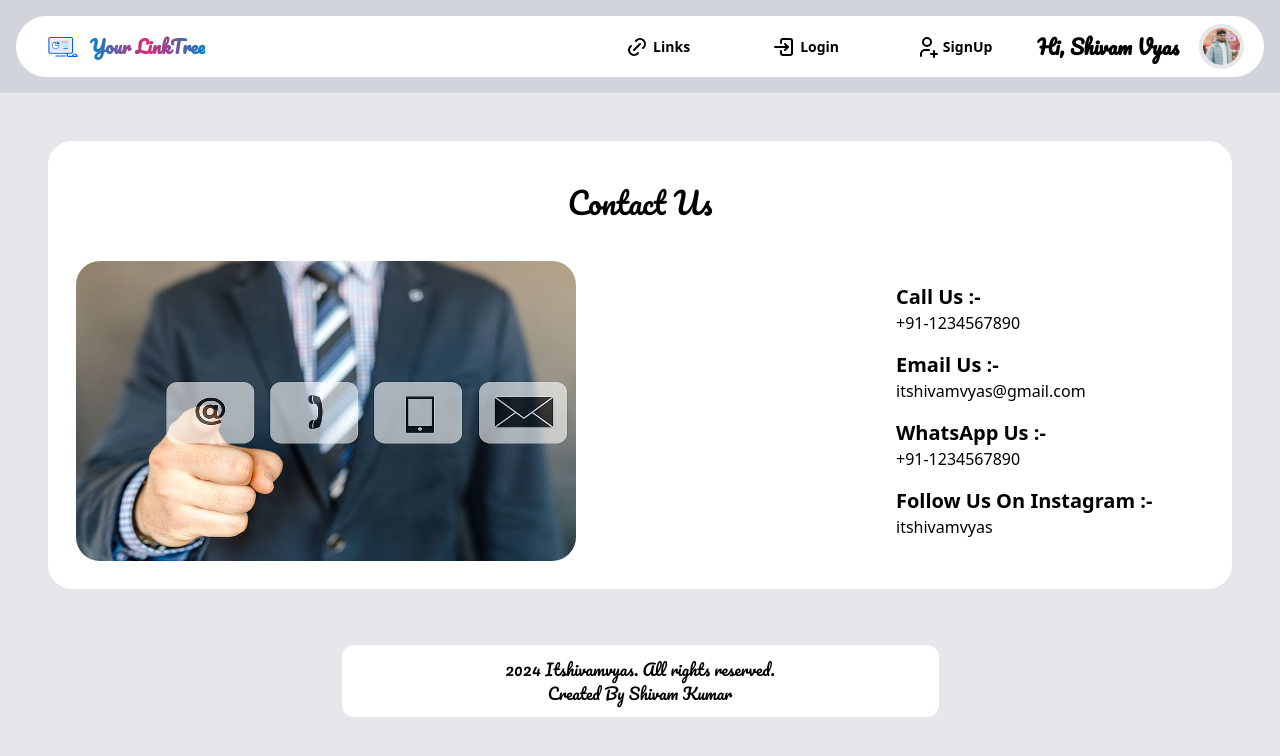
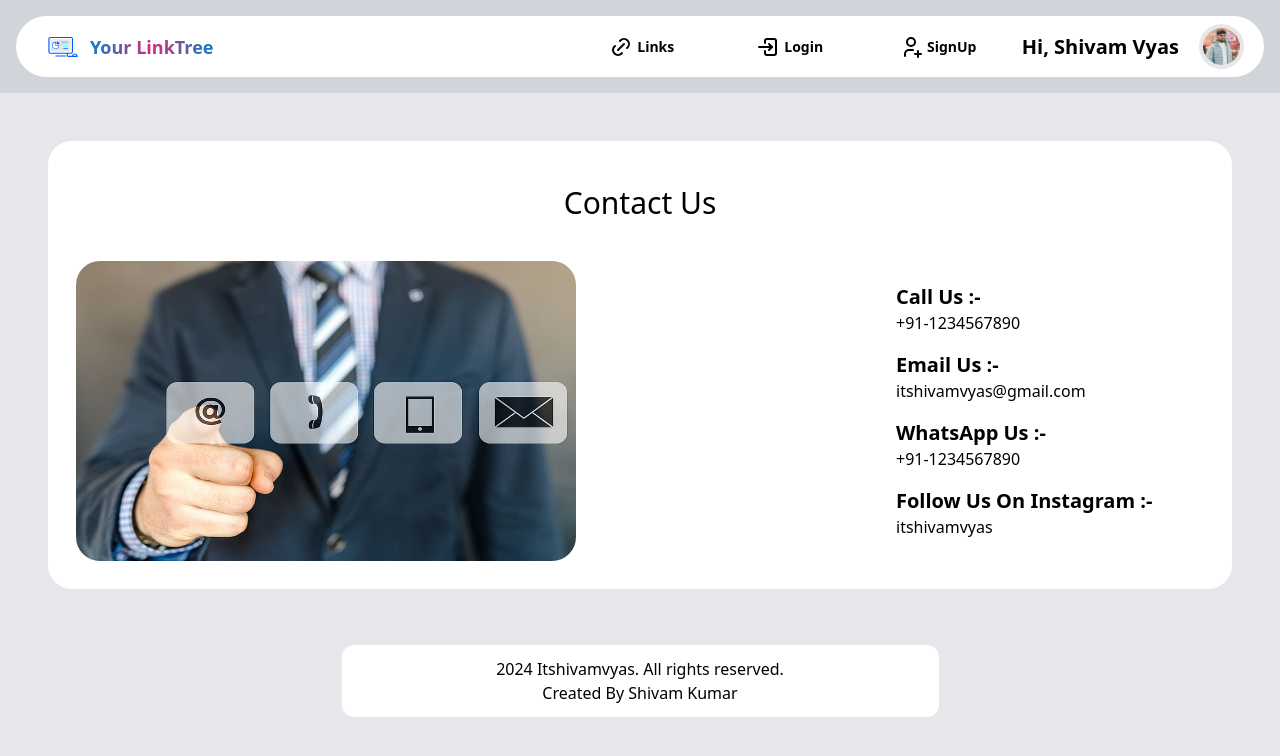
Before and after one commit to itshivamvyas/linktreeProject, a React (Vite) app: page /contact-us in a window 1280 px wide. Shown: the top 756 px of the page. Built offline with nearby package versions, Linux system fonts and the light colour scheme.

Commit message:
Update Font

```diff
--- a/src/Pages/AboutUs.jsx
+++ b/src/Pages/AboutUs.jsx
@@ -8,7 +8,7 @@ function AboutUs() {
     <div>
       <div className="mb-2 p-6">
         <div className="bg-white p-5 flex flex-col gap-3 rounded-3xl">
-          <div className="p-4 text-3xl text-center font-pacifico">About Us</div>
+          <div className="p-4 text-3xl text-center">About Us</div>
           <div>
             <span className="font-semibold text-xl">
               Linktree: Your All-in-One Bio Link
--- a/src/Pages/ContactUs.jsx
+++ b/src/Pages/ContactUs.jsx
@@ -5,7 +5,7 @@ function ContactUs() {
     <div>
       <div className="mb-2 p-12">
         <div className="bg-white p-7 flex flex-col gap-6 rounded-3xl">
-        <div className="p-4 text-3xl text-center font-pacifico">Contact Us</div>
+        <div className="p-4 text-3xl text-center">Contact Us</div>
         <div className="flex flex-row gap-80">
         <div><img src="./contactus.jpg" alt="" className="w-[500px] h-[300px] rounded-3xl"/></div>
         <div className="flex flex-col justify-center items-start gap-4">
--- a/src/components/Footer/Footer.jsx
+++ b/src/components/Footer/Footer.jsx
@@ -2,7 +2,7 @@ import React from 'react'
 
 function Footer() {
   return (
-    <div className='flex flex-col items-center max-w-[597px] mx-auto p-3 bg-white rounded-xl font-pacifico mb-3'>
+    <div className='flex flex-col items-center max-w-[597px] mx-auto p-3 bg-white rounded-xl mb-3'>
       <div>2024 Itshivamvyas. All rights reserved.</div>
       <div>Created By Shivam Kumar</div>
     </div>
--- a/src/components/Header/Header.jsx
+++ b/src/components/Header/Header.jsx
@@ -83,7 +83,7 @@ function Header() {
               />
             </svg>
           </li>
-          <li className="text-center font-bold cursor-pointer bg-gradient-to-r from-sky-600 via-pink-600 to-sky-600 bg-clip-text text-transparent font-pacifico text-lg">
+          <li className="text-center font-bold cursor-pointer bg-gradient-to-r from-sky-600 via-pink-600 to-sky-600 bg-clip-text text-transparent text-lg">
             Your LinkTree
           </li>
         </ul>
@@ -102,7 +102,7 @@ function Header() {
           <li className="hover:bg-indigo-700 transition-colors hover:text-white rounded-3xl p-2 min-w-32 font-bold cursor-pointer flex flex-row gap-1 text-sm justify-center items-center">
             <IconUserPlus /> SignUp
           </li>
-          <li className="cursor-pointer flex justify-center items-center font-semibold text-xl font-pacifico">
+          <li className="cursor-pointer flex justify-center items-center font-semibold text-xl">
             <h1>Hi, Shivam Vyas</h1>
           </li>
           <li className="cursor-pointer">
```
